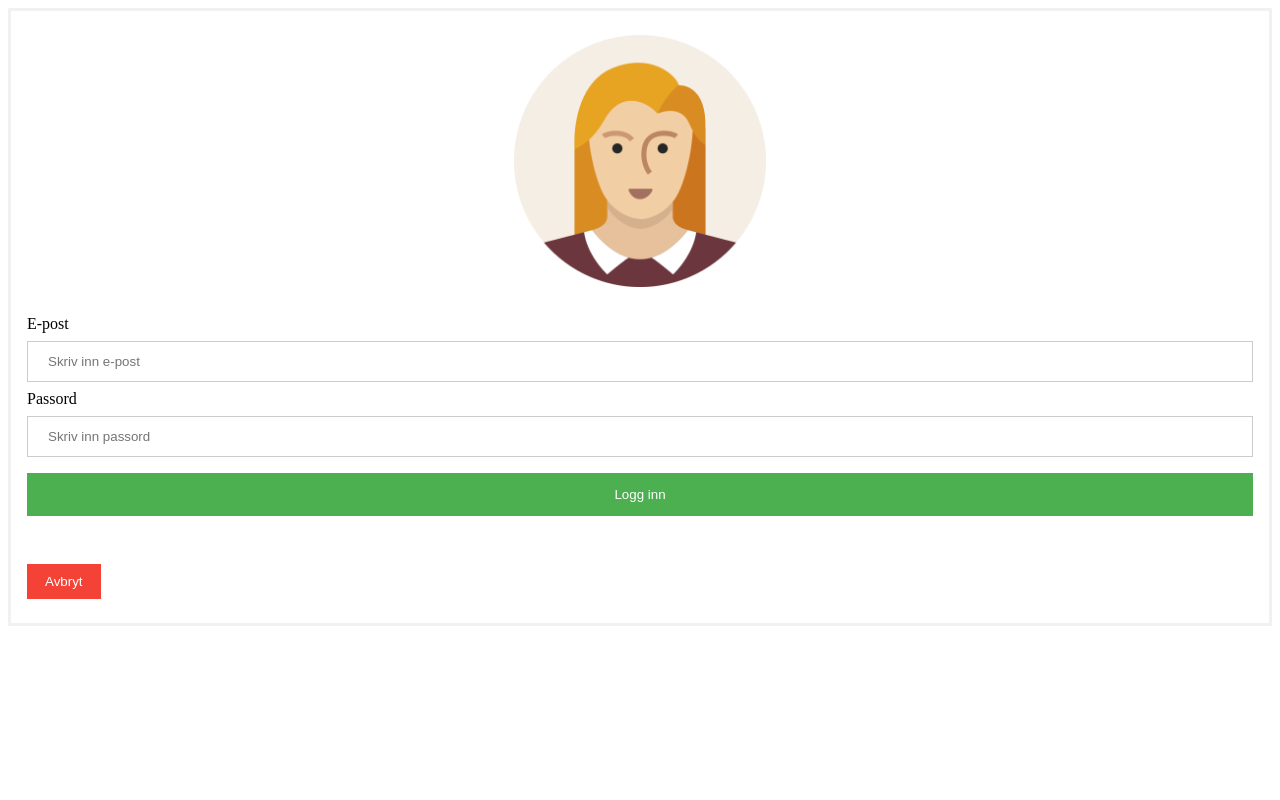
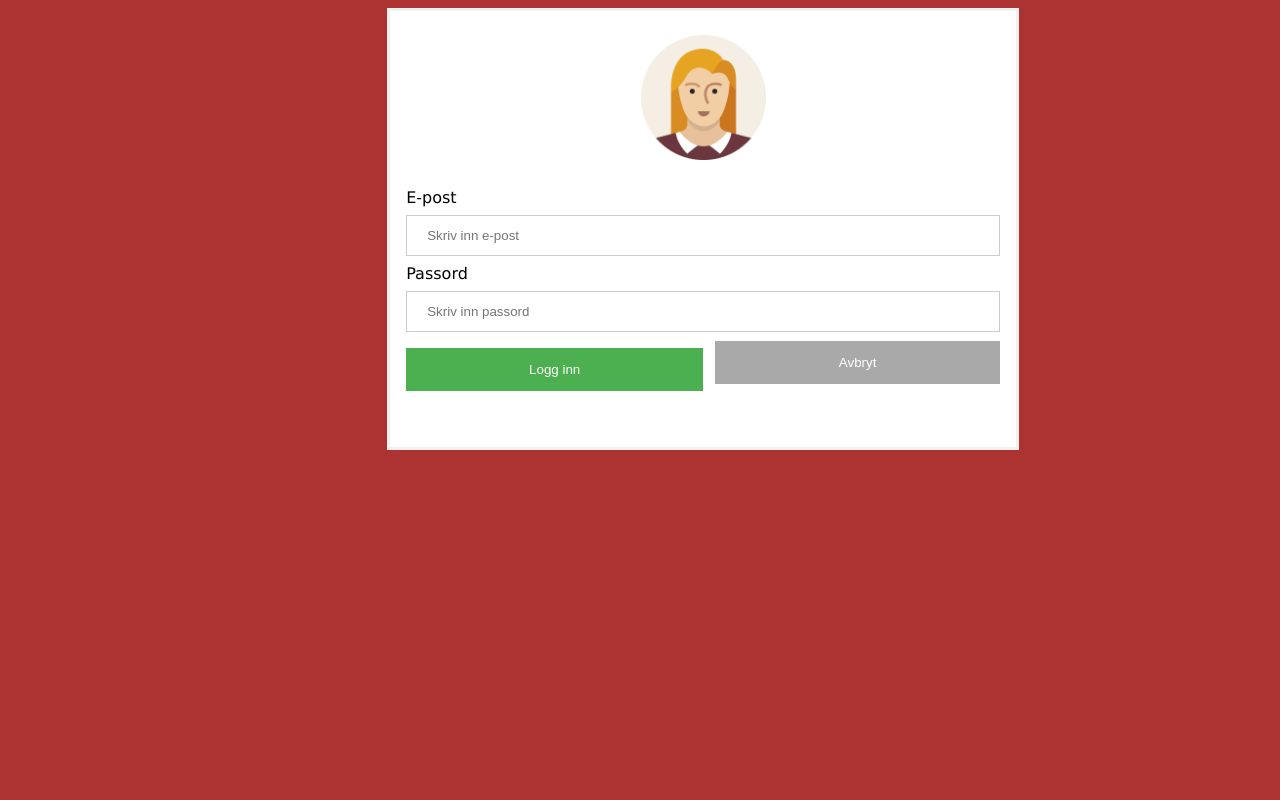
Before and after one commit to stinesoien/Atletav2, a Node server app: page /login in a window 1280 px wide. Run offline with Node 20, Linux system fonts and the light colour scheme.

Commit message:
endring i login.css

```diff
--- a/public/stylesheets/login.css
+++ b/public/stylesheets/login.css
@@ -1,6 +1,17 @@
 /* Bordered form */
 form {
     border: 3px solid #f1f1f1;
+    background: white;
+    display: inline-block;
+    text-align: left;
+    margin-left: 30%;
+    margin-right: 20%;
+}
+
+body {
+    font-family: Verdana;
+    background-color: #ad3232;
+    backgorund-opacity: 0.8;
 }
 
 /* Full-width inputs */
@@ -21,7 +32,7 @@ button {
     margin: 8px 0;
     border: none;
     cursor: pointer;
-    width: 100%;
+    width: 50%;
 }
 
 /* Add a hover effect for buttons */
@@ -29,15 +40,19 @@ button:hover {
     opacity: 0.8;
 }
 
-/* Extra style for the cancel button (red) */
+/* Extra style for the cancel button (grey) */
 .cancelbtn {
-    width: auto;
-    padding: 10px 18px;
-    background-color: #f44336;
+    margin-left: 52%;
+    margin-right: 10%;
+    margin-top: -15.2%;
+    width: 48%;
+    padding: 14px 20px;
+    background-color: darkgrey;
 }
 
 /* Center the avatar image inside this container */
 .imgcontainer {
+    background: white;
     text-align: center;
     margin: 24px 0 12px 0;
 }
@@ -50,6 +65,7 @@ img.avatar {
 
 /* Add padding to containers */
 .container {
+    background: white;
     padding: 16px;
 }
 
```
